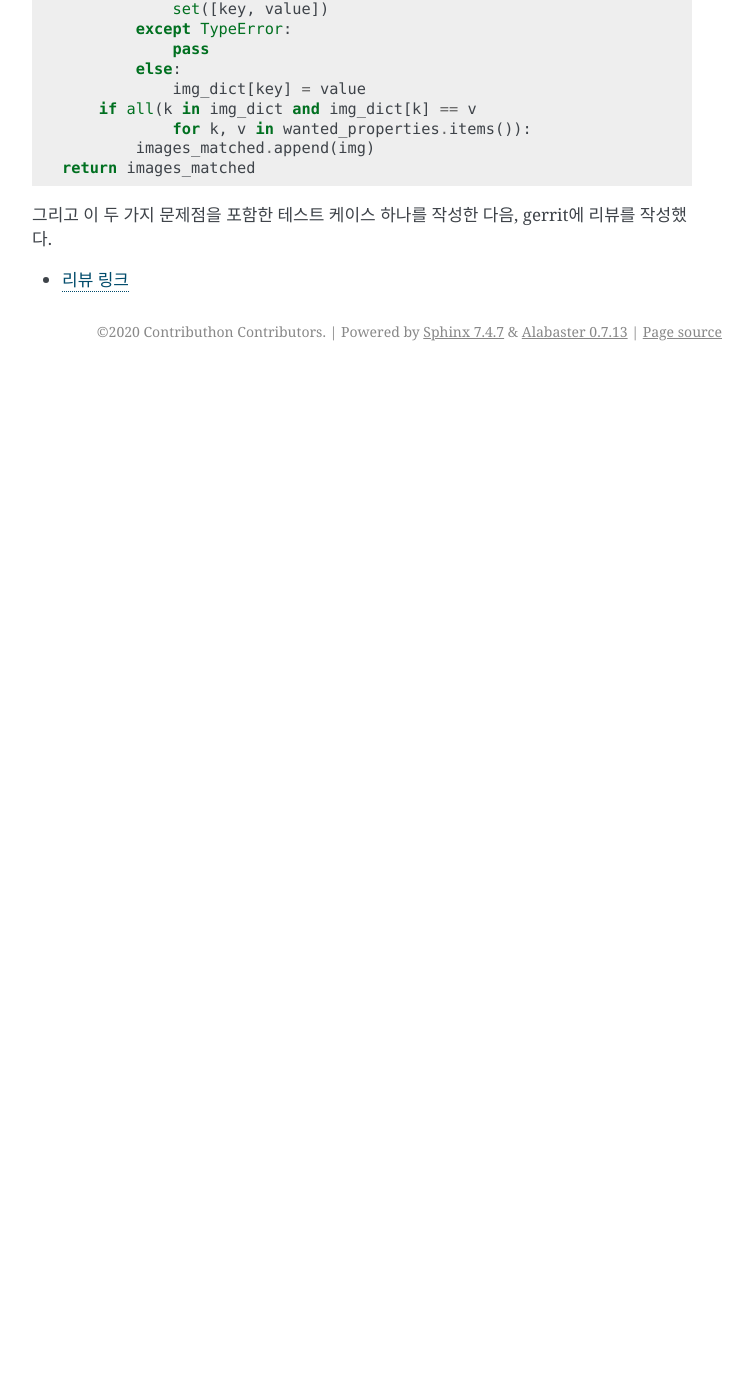
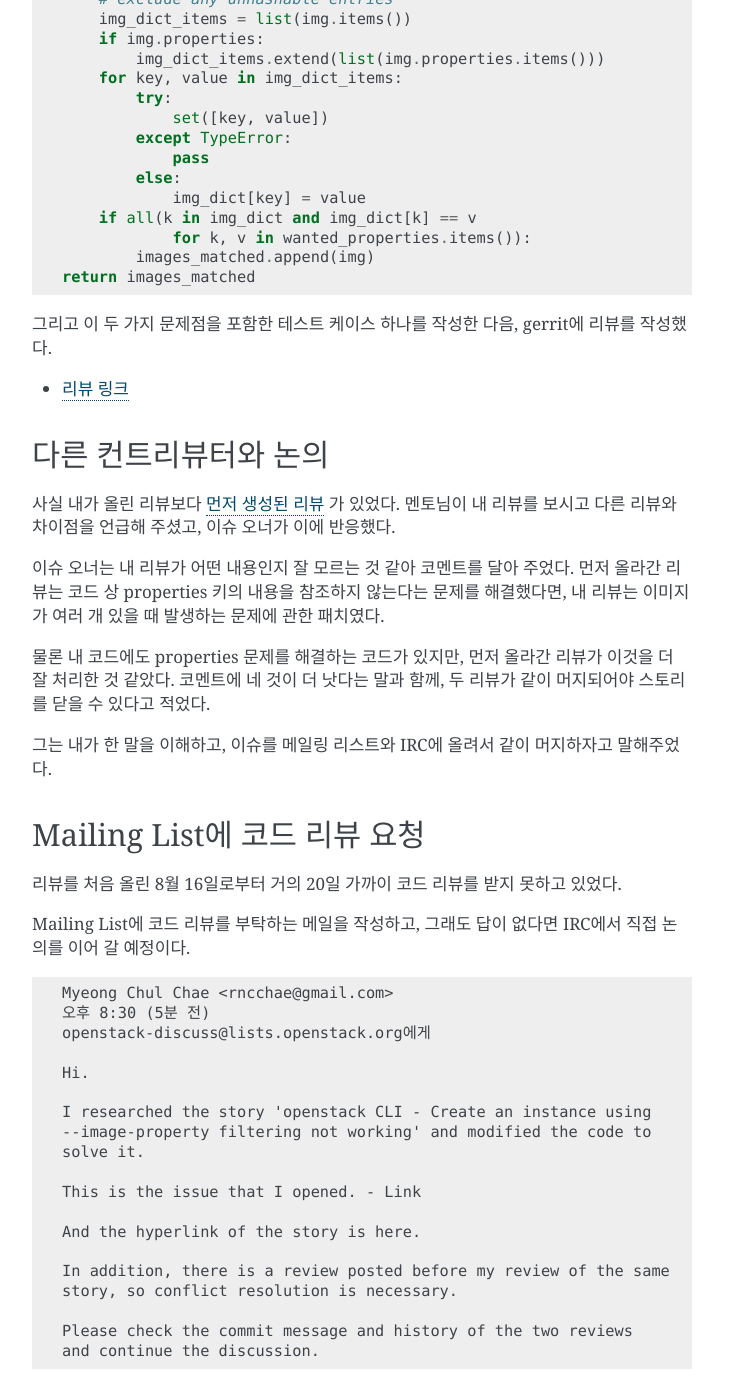
Before and after one commit to openstack-kr/contributhon-2020, a Sphinx documentation site: the page built from doc/source/myeongchul-chae/first-issue.rst, in a window 1280 px wide and 1400 px high, scrolled down 4438 px. Shown: the whole window, without its empty margins (388-1140 px from the left). Built offline with Sphinx 7.4.7, drawn with Linux system fonts in a browser that asks for light colours; the version number could not be read and is left out; before the commit the page ends 4809 px from its top, so only the background shows below that; some of the changed text lies outside the part shown.

Commit message:
update and add documents
Update the progress of the review about my first issue, and add the
document for registering to Stackalytics.

```diff
--- a/doc/source/myeongchul-chae/first-issue.rst
+++ b/doc/source/myeongchul-chae/first-issue.rst
@@ -1,6 +1,6 @@
-==============================
-Contribution: 첫 번째 이슈
-==============================
+================================================================================================
+openstack CLI - Create an instance using --image-property filtering not working
+================================================================================================
 
 첫 컨트리뷰트가 될 이슈를 `이것 <https://storyboard.openstack.org/#!/story/2007860>`_ 으로 결정했다.
 
@@ -221,3 +221,45 @@ property라는 단어가 ``openstack image show`` 로 이미지 정보를 볼
 그리고 이 두 가지 문제점을 포함한 테스트 케이스 하나를 작성한 다음, gerrit에 리뷰를 작성했다.
 
 - `리뷰 링크 <https://review.opendev.org/#/c/746405/1/openstackclient/compute/v2/server.py>`_
+
+-------------------------
+다른 컨트리뷰터와 논의
+-------------------------
+
+사실 내가 올린 리뷰보다 `먼저 생성된 리뷰 <https://review.opendev.org/#/c/740455/>`_ 가 있었다. 멘토님이 내 리뷰를 보시고 다른 리뷰와 차이점을 언급해 주셨고, 이슈 오너가 이에 반응했다.
+
+이슈 오너는 내 리뷰가 어떤 내용인지 잘 모르는 것 같아 코멘트를 달아 주었다. 먼저 올라간 리뷰는 코드 상 properties 키의 내용을 참조하지 않는다는 문제를 해결했다면, 내 리뷰는 이미지가 여러 개 있을 때 발생하는 문제에 관한 패치였다.
+
+물론 내 코드에도 properties 문제를 해결하는 코드가 있지만, 먼저 올라간 리뷰가 이것을 더 잘 처리한 것 같았다. 코멘트에 네 것이 더 낫다는 말과 함께, 두 리뷰가 같이 머지되어야 스토리를 닫을 수 있다고 적었다.
+
+그는 내가 한 말을 이해하고, 이슈를 메일링 리스트와 IRC에 올려서 같이 머지하자고 말해주었다.
+
+-------------------------------------
+Mailing List에 코드 리뷰 요청
+-------------------------------------
+
+리뷰를 처음 올린 8월 16일로부터 거의 20일 가까이 코드 리뷰를 받지 못하고 있었다.
+
+Mailing List에 코드 리뷰를 부탁하는 메일을 작성하고, 그래도 답이 없다면 IRC에서 직접 논의를 이어 갈 예정이다.
+
+.. code-block:: text
+
+    Myeong Chul Chae <rncchae@gmail.com>
+    오후 8:30 (5분 전)
+    openstack-discuss@lists.openstack.org에게
+
+    Hi.
+
+    I researched the story 'openstack CLI - Create an instance using
+    --image-property filtering not working' and modified the code to
+    solve it.
+
+    This is the issue that I opened. - Link
+
+    And the hyperlink of the story is here.
+
+    In addition, there is a review posted before my review of the same
+    story, so conflict resolution is necessary.
+
+    Please check the commit message and history of the two reviews
+    and continue the discussion.
--- a/doc/source/myeongchul-chae/index.rst
+++ b/doc/source/myeongchul-chae/index.rst
@@ -1,4 +1,3 @@
-.. _MyeongChul Chae:
 
 ========================
 MyeongChul Chae
@@ -8,3 +7,4 @@ MyeongChul Chae
    :maxdepth: 1
 
    first-issue.rst
+   stackalytics.rst
```
Also changed, not shown: doc/source/myeongchul-chae/stackalytics.rst (added, +45 -0 lines).
